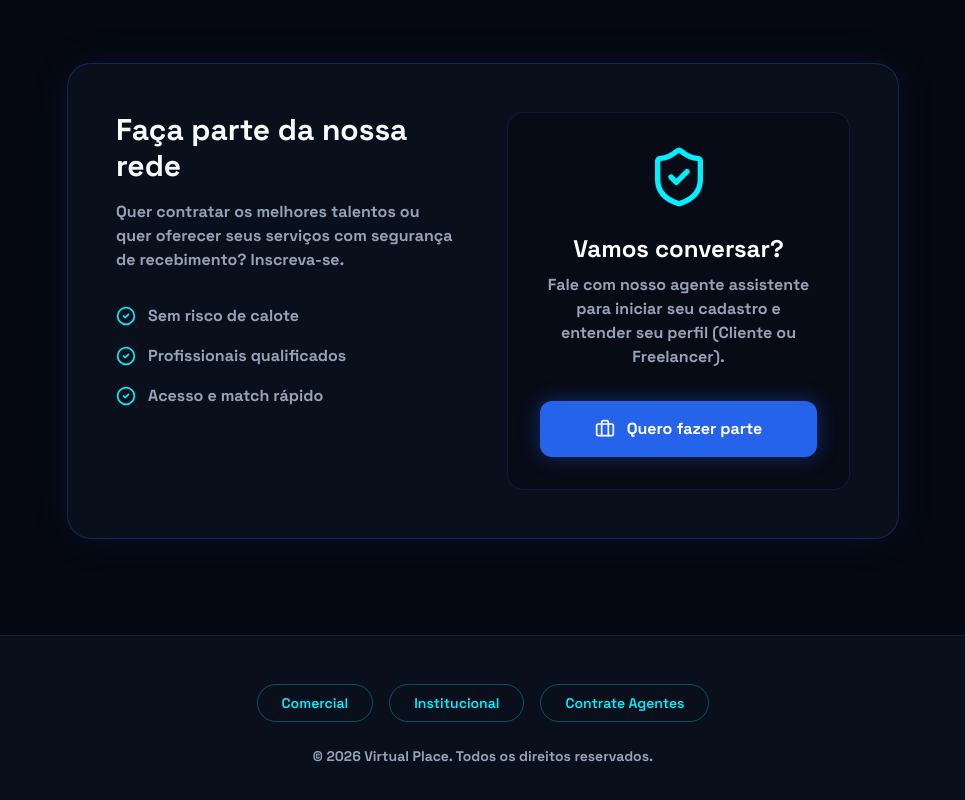
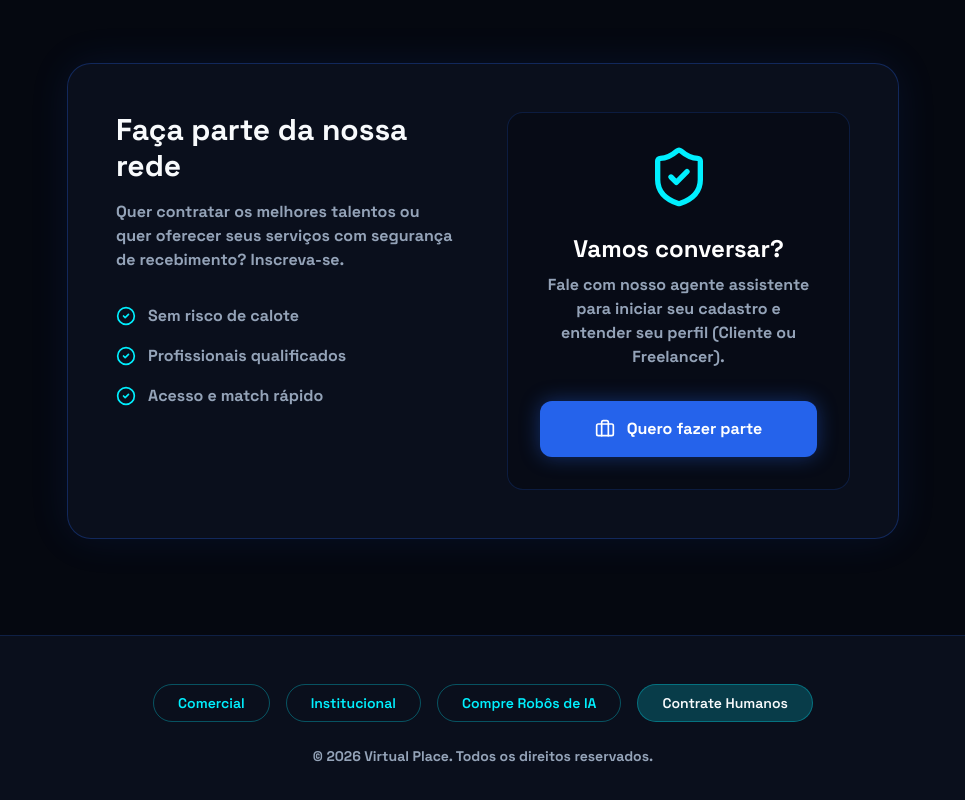
Before and after one commit to paulofranca-ai/virtualplace-ai, a React (Vite) app: page /jobs in a window 1280 px wide. Shown: the part 1894-2694 px from the top of the page, without its empty margins (157-1122 px from the left). Built offline with nearby package versions, Linux system fonts and the light colour scheme; no server answers; a web font is replaced by a local one.

Commit message:
feat: Update CTA links and text
Refactors the call-to-action links and text in the header and footer across multiple pages to reflect updated service offerings and domain names.

```diff
--- a/src/InstitutionalPage.tsx
+++ b/src/InstitutionalPage.tsx
@@ -83,7 +83,8 @@ export default function InstitutionalPage() {
           <div className="flex flex-wrap justify-center gap-x-4 md:gap-x-6 gap-y-2 items-center">
             <a href="/" className="text-xs md:text-sm font-semibold text-[#94A3B8] hover:text-[#00F0FF] transition-colors">Comercial</a>
             <a href="/institucional" className="text-xs md:text-sm font-semibold text-[#00F0FF] transition-colors">Institucional</a>
-            <a href="https://loja-virtualplace.vercel.app" target="_blank" rel="noopener noreferrer" className="text-[10px] md:text-sm font-semibold text-[#F8FAFC] bg-[#2563EB]/20 px-3 md:px-4 py-1.5 md:py-2 rounded-full border border-[#2563EB]/50 hover:bg-[#2563EB]/40 transition-all shadow-[0_0_15px_rgba(37,99,235,0.3)] text-center">Contrate Agentes</a>
+            <a href="https://setup.autolead.site/" target="_blank" rel="noopener noreferrer" className="text-[10px] md:text-sm font-semibold text-[#F8FAFC] bg-[#2563EB]/20 px-3 md:px-4 py-1.5 md:py-2 rounded-full border border-[#2563EB]/50 hover:bg-[#2563EB]/40 transition-all shadow-[0_0_15px_rgba(37,99,235,0.3)] text-center">Compre Robôs de IA</a>
+            <a href="https://loja.autolead.site" target="_blank" rel="noopener noreferrer" className="text-[10px] md:text-sm font-semibold text-[#F8FAFC] bg-[#00F0FF]/20 px-3 md:px-4 py-1.5 md:py-2 rounded-full border border-[#00F0FF]/50 hover:bg-[#00F0FF]/40 transition-all shadow-[0_0_15px_rgba(0,240,255,0.3)] text-center">Contrate Humanos</a>
           </div>
         </div>
       </nav>
@@ -566,7 +567,7 @@ export default function InstitutionalPage() {
       {/* Footer */}
       <footer className="py-12 border-t border-[#2563EB]/20 text-center text-[#94A3B8] text-sm bg-[#0A0F1C]">
         <div className="max-w-7xl mx-auto px-4 flex flex-col items-center gap-6">
-          <div className="flex gap-4">
+          <div className="flex flex-wrap justify-center gap-4">
             <a
               href="/"
               className="px-6 py-2 rounded-full border border-[#00F0FF]/30 hover:border-[#00F0FF] text-[#00F0FF] font-semibold transition-all hover:bg-[#00F0FF]/5"
@@ -574,11 +575,18 @@ export default function InstitutionalPage() {
               Página Comercial
             </a>
             <a
-              href="https://loja-virtualplace.vercel.app"
+              href="https://setup.autolead.site/"
               target="_blank" rel="noopener noreferrer"
               className="px-6 py-2 rounded-full border border-[#00F0FF]/30 hover:border-[#00F0FF] text-[#00F0FF] font-semibold transition-all hover:bg-[#00F0FF]/5"
             >
-              Contrate Agentes
+              Compre Robôs de IA
+            </a>
+            <a
+              href="https://loja.autolead.site"
+              target="_blank" rel="noopener noreferrer"
+              className="px-6 py-2 rounded-full border border-[#00F0FF]/30 hover:border-[#00F0FF] text-[#F8FAFC] bg-[#00F0FF]/20 font-semibold transition-all hover:bg-[#00F0FF]/30"
+            >
+              Contrate Humanos
             </a>
             <a
               href="/jobs"
--- a/src/JobsPage.tsx
+++ b/src/JobsPage.tsx
@@ -80,7 +80,8 @@ export default function JobsPage() {
           <div className="flex flex-wrap justify-center gap-x-4 md:gap-x-6 gap-y-2 items-center">
             <a href="/" className="text-xs md:text-sm font-semibold text-[#94A3B8] hover:text-[#00F0FF] transition-colors">Comercial</a>
             <a href="/institucional" className="text-xs md:text-sm font-semibold text-[#94A3B8] hover:text-[#00F0FF] transition-colors">Institucional</a>
-            <a href="https://loja-virtualplace.vercel.app" target="_blank" rel="noopener noreferrer" className="text-[10px] md:text-sm font-semibold text-[#F8FAFC] bg-[#2563EB]/20 px-3 md:px-4 py-1.5 md:py-2 rounded-full border border-[#2563EB]/50 hover:bg-[#2563EB]/40 transition-all shadow-[0_0_15px_rgba(37,99,235,0.3)] text-center">Contrate Agentes</a>
+            <a href="https://setup.autolead.site/" target="_blank" rel="noopener noreferrer" className="text-[10px] md:text-sm font-semibold text-[#F8FAFC] bg-[#2563EB]/20 px-3 md:px-4 py-1.5 md:py-2 rounded-full border border-[#2563EB]/50 hover:bg-[#2563EB]/40 transition-all shadow-[0_0_15px_rgba(37,99,235,0.3)] text-center">Compre Robôs de IA</a>
+            <a href="https://loja.autolead.site" target="_blank" rel="noopener noreferrer" className="text-[10px] md:text-sm font-semibold text-[#F8FAFC] bg-[#00F0FF]/20 px-3 md:px-4 py-1.5 md:py-2 rounded-full border border-[#00F0FF]/50 hover:bg-[#00F0FF]/40 transition-all shadow-[0_0_15px_rgba(0,240,255,0.3)] text-center">Contrate Humanos</a>
           </div>
         </div>
       </nav>
@@ -244,7 +245,7 @@ export default function JobsPage() {
       {/* Footer */}
       <footer className="py-12 border-t border-[#2563EB]/20 text-center text-[#94A3B8] text-sm bg-[#0A0F1C]">
         <div className="max-w-7xl mx-auto px-4 flex flex-col items-center gap-6">
-          <div className="flex gap-4">
+          <div className="flex flex-wrap justify-center gap-4">
             <a
               href="/"
               className="px-6 py-2 rounded-full border border-[#00F0FF]/30 hover:border-[#00F0FF] text-[#00F0FF] font-semibold transition-all hover:bg-[#00F0FF]/5"
@@ -258,11 +259,18 @@ export default function JobsPage() {
               Institucional
             </a>
             <a
-              href="https://loja-virtualplace.vercel.app"
+              href="https://setup.autolead.site/"
               target="_blank" rel="noopener noreferrer"
               className="px-6 py-2 rounded-full border border-[#00F0FF]/30 hover:border-[#00F0FF] text-[#00F0FF] font-semibold transition-all hover:bg-[#00F0FF]/5"
             >
-              Contrate Agentes
+              Compre Robôs de IA
+            </a>
+            <a
+              href="https://loja.autolead.site"
+              target="_blank" rel="noopener noreferrer"
+              className="px-6 py-2 rounded-full border border-[#00F0FF]/30 hover:border-[#00F0FF] text-[#F8FAFC] bg-[#00F0FF]/20 font-semibold transition-all hover:bg-[#00F0FF]/30"
+            >
+              Contrate Humanos
             </a>
           </div>
           <p>© {new Date().getFullYear()} Virtual Place. Todos os direitos reservados.</p>
--- a/src/SalesPage.tsx
+++ b/src/SalesPage.tsx
@@ -83,7 +83,8 @@ export default function SalesPage() {
           <div className="flex flex-wrap justify-center gap-x-4 md:gap-x-6 gap-y-2 items-center">
             <a href="/" className="text-xs md:text-sm font-semibold text-[#00F0FF] transition-colors">Comercial</a>
             <a href="/institucional" className="text-xs md:text-sm font-semibold text-[#94A3B8] hover:text-[#00F0FF] transition-colors">Institucional</a>
-            <a href="https://loja-virtualplace.vercel.app" target="_blank" rel="noopener noreferrer" className="text-[10px] md:text-sm font-semibold text-[#F8FAFC] bg-[#2563EB]/20 px-3 md:px-4 py-1.5 md:py-2 rounded-full border border-[#2563EB]/50 hover:bg-[#2563EB]/40 transition-all shadow-[0_0_15px_rgba(37,99,235,0.3)] text-center">Contrate Agentes</a>
+            <a href="https://setup.autolead.site/" target="_blank" rel="noopener noreferrer" className="text-[10px] md:text-sm font-semibold text-[#F8FAFC] bg-[#2563EB]/20 px-3 md:px-4 py-1.5 md:py-2 rounded-full border border-[#2563EB]/50 hover:bg-[#2563EB]/40 transition-all shadow-[0_0_15px_rgba(37,99,235,0.3)] text-center">Compre Robôs de IA</a>
+            <a href="https://loja.autolead.site" target="_blank" rel="noopener noreferrer" className="text-[10px] md:text-sm font-semibold text-[#F8FAFC] bg-[#00F0FF]/20 px-3 md:px-4 py-1.5 md:py-2 rounded-full border border-[#00F0FF]/50 hover:bg-[#00F0FF]/40 transition-all shadow-[0_0_15px_rgba(0,240,255,0.3)] text-center">Contrate Humanos</a>
           </div>
         </div>
       </nav>
@@ -561,7 +562,7 @@ export default function SalesPage() {
       {/* Footer */}
       <footer className="py-12 border-t border-[#2563EB]/20 text-center text-[#94A3B8] text-sm bg-[#0A0F1C]">
         <div className="max-w-7xl mx-auto px-4 flex flex-col items-center gap-6">
-          <div className="flex gap-4">
+          <div className="flex flex-wrap justify-center gap-4">
             <a
               href="/institucional"
               className="px-6 py-2 rounded-full border border-[#00F0FF]/30 hover:border-[#00F0FF] text-[#00F0FF] font-semibold transition-all hover:bg-[#00F0FF]/5"
@@ -569,11 +570,18 @@ export default function SalesPage() {
               Institucional
             </a>
             <a
-              href="https://loja-virtualplace.vercel.app"
+              href="https://setup.autolead.site/"
               target="_blank" rel="noopener noreferrer"
               className="px-6 py-2 rounded-full border border-[#00F0FF]/30 hover:border-[#00F0FF] text-[#00F0FF] font-semibold transition-all hover:bg-[#00F0FF]/5"
             >
-              Contrate Agentes
+              Compre Robôs de IA
+            </a>
+            <a
+              href="https://loja.autolead.site"
+              target="_blank" rel="noopener noreferrer"
+              className="px-6 py-2 rounded-full border border-[#00F0FF]/30 hover:border-[#00F0FF] text-[#F8FAFC] bg-[#00F0FF]/20 font-semibold transition-all hover:bg-[#00F0FF]/30"
+            >
+              Contrate Humanos
             </a>
             <a
               href="/jobs"
```
Also changed, not shown: public/Resultados9.png (deleted).
